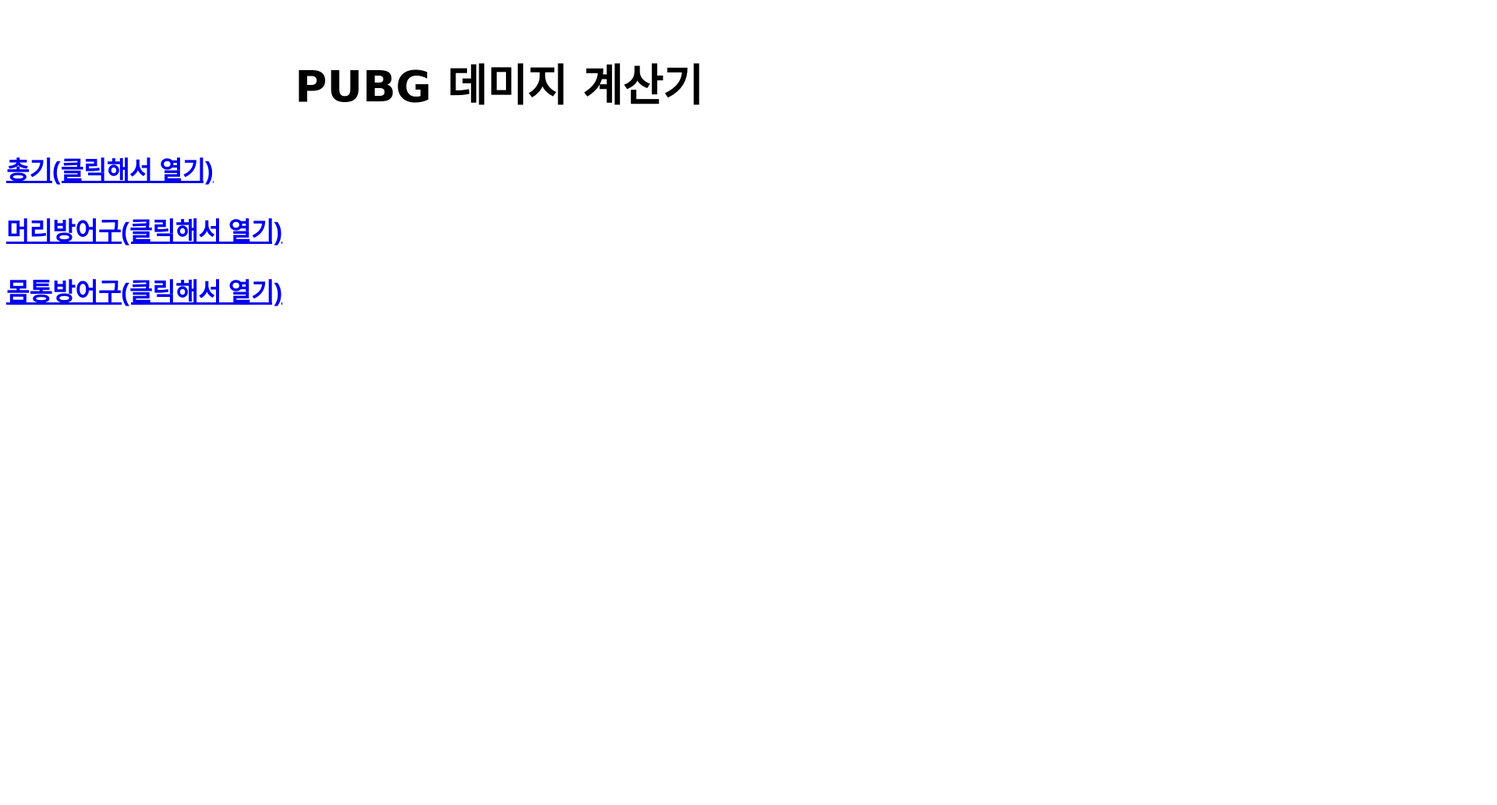
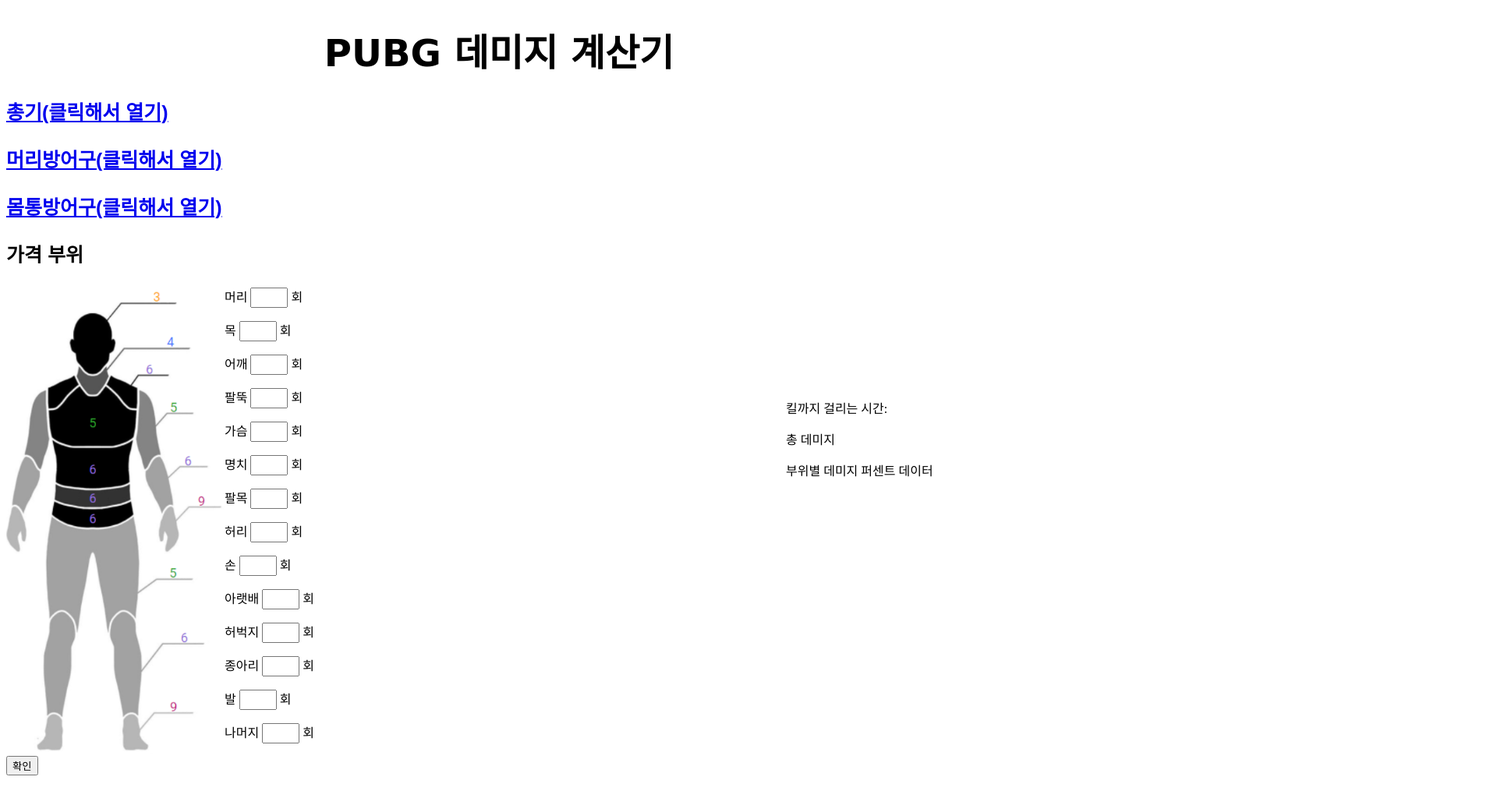
Before and after one commit to kjh618/CodingMarathon, a plain HTML site: page Codingharathon.html in a window 1280 px wide. Shown: the part 5-1038 px from the top of the page at 78% size, 1920 px wide, since content can reach past the window. Before the commit the page ends 800 px from the top, so only its background shows below. Drawn offline with Linux system fonts and the light colour scheme.

Commit message:
add picture

```diff
--- a/Codingharathon.html
+++ b/Codingharathon.html
@@ -13,7 +13,7 @@
             </header>
             <section>
                 <a onclick="this.nextSibling.style.display=(this.nextSibling.style.display=='none')?'block':'none';" href="javascript:void(0)">
-                    <h1 id = "menu"> 총기(클릭해서 열기)</h1>
+                    <h1 id = "menu1"> 총기(클릭해서 열기)</h1>
                     </a><div style="DISPLAY: none">
                         <a onclick="this.nextSibling.style.display=(this.nextSibling.style.display=='none')?'block':'none';" href="javascript:void(0)">
                             <h1 id = "guntype"> AR </h1>
@@ -55,23 +55,42 @@
                             <input type = "radio" name = "gun" value = "Mk14">Mk14
                         </div>
                     </div>
-                </li>
-            </section>
-            <section>
                 <a onclick="this.nextSibling.style.display=(this.nextSibling.style.display=='none')?'block':'none';" href="javascript:void(0)">
-                    <h1 id = "menu"> 머리방어구(클릭해서 열기)</h1>
+                    <h1 id = "menu2"> 머리방어구(클릭해서 열기)</h1>
                 </a><div style="DISPLAY: none">
                     <input type = "radio" name = "helmet" value = "1레벨 헬멧">1레벨 헬멧
                     <input type = "radio" name = "helmet" value = "2레벨 헬멧">2레벨 헬멧
                     <input type = "radio" name = "helmet" value = "3레벨 헬멧">3레벨 헬멧
                 </div>
                 <a onclick="this.nextSibling.style.display=(this.nextSibling.style.display=='none')?'block':'none';" href="javascript:void(0)">
-                    <h1 id = "menu"> 몸통방어구(클릭해서 열기)</h1>
+                    <h1 id = "menu3"> 몸통방어구(클릭해서 열기)</h1>
                 </a><div style = "DISPLAY: none">
                     <input type = "radio" name = "bodyshield" value = "1레벨 갑옷">1레벨 갑옷
                     <input type = "radio" name = "bodyshield" value = "2레벨 갑옷">2레벨 갑옷
                     <input type = "radio" name = "bodyshield" value = "3레벨 갑옷">3레벨 갑옷
                 </div>
+                <h1 id = "menu4" >가격 부위</h1>
+                <img src = "body.png" align = "left" width = "280px">
+                    <p>머리 <input type = "text" style = "width: 40px;height: 20px;font-size: 17px;"> 회</p>
+                    <p>목 <input type = "text"style = "width: 40px;height: 20px;font-size: 17px;"> 회</p>
+                    <p>어깨 <input type = "text"style = "width: 40px;height: 20px;font-size: 17px;"> 회</p>
+                    <p>팔뚝 <input type = "text"style = "width: 40px;height: 20px;font-size: 17px;"> 회</p>
+                    <p>가슴 <input type = "text"style = "width: 40px;height: 20px;font-size: 17px;"> 회</p>
+                    <p>명치 <input type = "text"style = "width: 40px;height: 20px;font-size: 17px;"> 회</p>
+                    <p>팔목 <input type = "text"style = "width: 40px;height: 20px;font-size: 17px;"> 회</p>
+                    <p>허리 <input type = "text"style = "width: 40px;height: 20px;font-size: 17px;"> 회</p>
+                    <p>손 <input type = "text"style = "width: 40px;height: 20px;font-size: 17px;"> 회</p>
+                    <p>아랫배 <input type = "text"style = "width: 40px;height: 20px;font-size: 17px;"> 회</p>
+                    <p>허벅지 <input type = "text"style = "width: 40px;height: 20px;font-size: 17px;"> 회</p>
+                    <p>종아리 <input type = "text"style = "width: 40px;height: 20px;font-size: 17px;"> 회</p>
+                    <p>발 <input type = "text"style = "width: 40px;height: 20px;font-size: 17px;"> 회</p>
+                    <p>나머지 <input type = "text"style = "width: 40px;height: 20px;font-size: 17px;"> 회</p>
+                <input type = "button" value = "확인">
+                <div style = "position : relative; bottom:500px;left:1000px;">
+                    <p>킬까지 걸리는 시간:</p>
+                    <p>총 데미지</p>
+                    <p>부위별 데미지 퍼센트 데이터</p>
+                </div>
             </section>
         </section>
     </body>
--- a/pagestyle.css
+++ b/pagestyle.css
@@ -7,15 +7,35 @@
   left: 0%;
 }
 #title {
+  margin : 10px;
   text-align: center;
-  font-size: 3.5em;
+  font-size: 3em;
   font-family: cursive;
 }
-#menu {
+#menu1 {
   font-family : 'Franklin Gothic Medium', 'Arial Narrow', Arial, sans-serif;
-  font-size : 2em;
+  font-size : 25px;
+  width: 225px;
+}
+#menu2 {
+  font-family : 'Franklin Gothic Medium', 'Arial Narrow', Arial, sans-serif;
+  font-size : 25px;
+  width: 300px;
+}
+#menu3 {
+  font-family : 'Franklin Gothic Medium', 'Arial Narrow', Arial, sans-serif;
+  font-size : 25px;
+  width: 300px;
+}
+#menu4 {
+  font-family : 'Franklin Gothic Medium', 'Arial Narrow', Arial, sans-serif;
+  font-size : 25px;
+  width: 110px;
 }
 #guntype {
   font-family : 'Franklin Gothic Medium', 'Arial Narrow', Arial, sans-serif;
   font-size : 1em;
 }
+#menu5 {
+  font-size : 5em;
+}
```
Also changed, not shown: body.png (added).
